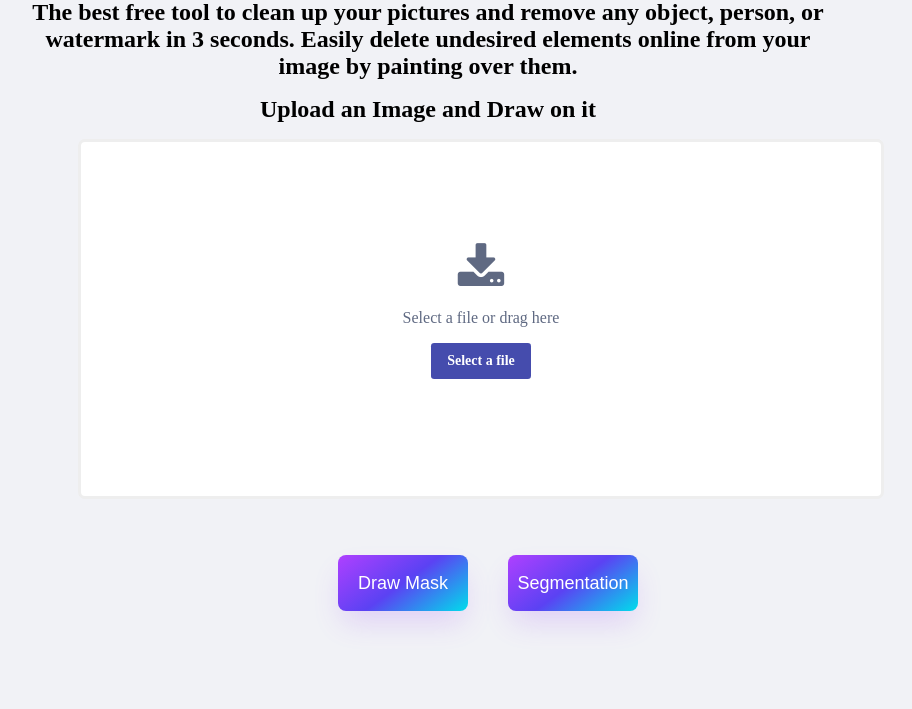
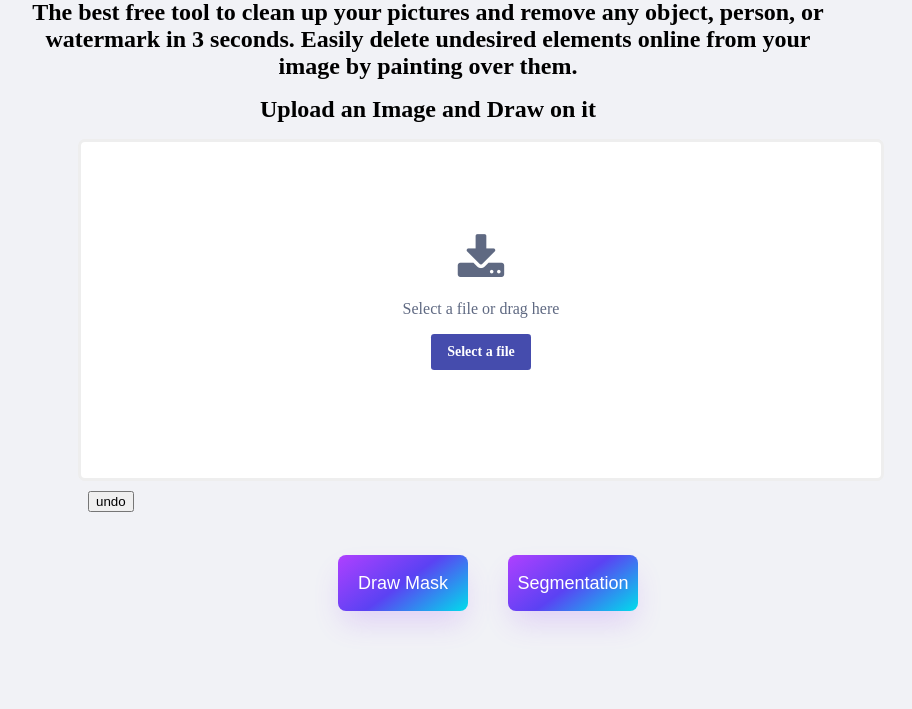
Before and after one commit to Duchai263/canvas_app, a Flask app: page / in a window 1280 px wide. Shown: the part 243-952 px from the top of the page, without its empty margins (212-1124 px from the left). Run offline with Flask 3, Linux system fonts and the light colour scheme; some libraries are stand-ins or nearby versions.

Commit message:
add undo button

```diff
--- a/static/canvas.js
+++ b/static/canvas.js
@@ -3,6 +3,7 @@
 let invCanvas = document.createElement('canvas');
 let invCanvas_seg = document.createElement('canvas');
 let imgHolder = document.createElement('canvas');
+const history = [];
 let mode = "";
 let check_upload = 0;
 let globalheight = 0;
@@ -22,6 +23,7 @@
         globalheight = img.height;
         await upload()
       }
+
       let segment_mode = document.getElementById('segment-image');
       document.getElementById("myCanvas").style.display = "none";
       document.getElementById("penSizeSlider").style.display = "none";
@@ -121,19 +123,6 @@
 function save_mode() {
   document.getElementById('btn-draw').textContent = "Remove"
   document.getElementById('btn-draw').onclick = () => {
-    // let canvas = document.getElementById("myCanvas");
-    // save()
-    // let img_result = document.getElementById('uploadedImage');
-    // img_result.style.width = "100%";
-    // img_result.style.height = "100%";
-    // img_result.classList.remove("hidden");
-    // if (mode === "drawing") {
-    //   canvas.style.display = "none";
-    //   document.getElementById('penSizeSlider').style.display = "none";
-    // }
-    // else if (mode === "segment") {
-    //   document.getElementById('detectOnClick').style.display = "none";
-    // }
 
     if (mode === "drawing") {
       let canvas = document.getElementById("myCanvas");
@@ -212,44 +201,9 @@
   }
 }
 
-async function save() {
 
-  let imageData;
-  // if (mode === "drawing") {
-  //   imageData = invCanvas.toDataURL();
-  // }
-  // else if (mode === "segment") {
-  //   // imageData = document.getElementById('canvas-segmentation').toDataURL()
-  //   imageData = invCanvas_seg.toDataURL();
-  // }
-
-  // // await fetch('/download_canvas', {
-  // //   method: 'POST',
-  // //   body: JSON.stringify({ image_data: imageData, name: imagefile.name }),
-  // //   headers: {
-  // //     'Content-Type': 'application/json'
-  // //   }
-  // // })
-  // //   .then(response => response.json())
-  // //   .then(data => {
-  // //     if (data.message === 'oke') {
-  // //       document.getElementById('uploadedImage').src = data.img_name;
-  // //     }
-  // //   })
-  // //   .catch(error => {
-  // //     console.error('Error:', error);
-  // //   });
-}
-
-// image upload
-
-// File Upload
-//
 function ekUpload() {
   function Init() {
-
-    //(1)
-
     var fileSelect = document.getElementById('file-upload');
     fileSelect.addEventListener('change', fileSelectHandler, false);
   }
@@ -262,9 +216,7 @@
 
     fileDrag.className = (e.type === 'dragover' ? 'hover' : 'modal-body file-upload');
   }
-  //(3)
   function fileSelectHandler(e) {
-    // Fetch FileList object
     var files = e.target.files || e.dataTransfer.files;
 
     // Cancel event and hover styling
@@ -272,10 +224,7 @@
 
     // Process all File objects
     for (var i = 0, f; f = files[i]; i++) {
-      //(4)
       parseFile(f);
-      //(5)
-      // uploadFile(f);
     }
   }
 
@@ -313,9 +262,6 @@
 
 
   }
-
-
-
   // Check for the various File API support.
   if (window.File && window.FileList && window.FileReader) {
     Init();
@@ -325,79 +271,6 @@
 }
 ekUpload();
 
-// import {
-//   InteractiveSegmenter,
-//   FilesetResolver
-// } from "https://cdn.jsdelivr.net/npm/@mediapipe/tasks-vision@0.10.0"
-
-
-// let interactiveSegmenter
-
-// // Before we can use InteractiveSegmenter class we must wait for it to finish
-// // loading. Machine Learning models can be large and take a moment to
-// // get everything needed to run.
-// const createSegmenter = async () => {
-//   const filesetResolver = await FilesetResolver.forVisionTasks(
-//     "https://cdn.jsdelivr.net/npm/@mediapipe/tasks-vision@0.10.0/wasm"
-//   )
-//   interactiveSegmenter = await InteractiveSegmenter.createFromOptions(
-//     filesetResolver,
-//     {
-//       baseOptions: {
-//         modelAssetPath: `https://storage.googleapis.com/mediapipe-models/interactive_segmenter/magic_touch/float32/1/magic_touch.tflite`,
-//         delegate: "GPU"
-//       },
-//       outputCategoryMask: true,
-//       outputConfidenceMasks: false
-//     }
-//   )
-/////////////////////////////////////////////////////
-// await setImage()
-/////////////////////////////////////////////////////
-// }
-// createSegmenter()
-
-/********************************************************************
- // Demo 1: Grab a bunch of images from the page and detection them
- // upon click.
- ********************************************************************/
-
-// In this demo, we have put all our clickable images in divs with the
-// CSS class 'detectionOnClick'. Lets get all the elements that have
-// this class.
-// const imageContainers = document.getElementsByClassName("detectOnClick")
-
-// // Handle clicks on the demo images
-// for (let i = 0; i < imageContainers.length; i++) {
-//   imageContainers[i].children[0].addEventListener("click", handleClick)
-// }
-
-// /**
-//  * Detect segmentation on click
-//  */
-// async function handleClick(event) {
-//   if (!interactiveSegmenter) {
-//     alert("InteractiveSegmenter still loading. Try again shortly.")
-//     return
-//   }
-//   ////////////////////////////////////////////////////////////
-//   await click(event.offsetX / event.target.width, event.offsetY / event.target.height)
-//   ////////////////////////////////////////////////////////////
-//   interactiveSegmenter.segment(
-//     event.target,
-//     {
-//       keypoint: {
-//         x: event.offsetX / event.target.width,
-//         y: event.offsetY / event.target.height
-//       }
-//     },
-//     result => {
-//       drawSegmentation(result.categoryMask, event.target.parentElement)
-//       drawClickPoint(event.target.parentElement, event)
-//     }
-//   )
-// }
-/////////////////////////////////////////////
 async function handleClick(event) {
   let x = event.offsetX
   let y = event.offsetY
@@ -445,15 +318,6 @@
         ctx.fillRect(j, i, 1, 1)
         ctx2.fillRect(j, i, 1, 1)
       }
-
-  // maskData.map((category, index) => {
-  //   if (Math.round(category * 255.0) === 0) {
-  //     const x = (index + 1) % width
-  //     const y = (index + 1 - x) / width
-  //     ctx.fillRect(x, y, 1, 1)
-  //     ctx2.fillRect(x, y, 1, 1)
-  //   }
-  // })
 }
 
 /**
--- a/static/mystyle.css
+++ b/static/mystyle.css
@@ -56,6 +56,12 @@
 	justify-content: flex-end;
 	width:fit-content;
 	margin: 0 30px 0 0;
+}
+
+#draw-canvas-container
+{
+	position: absolute;
+    margin: 10px;
 }
 #myCanvas {
 	/* border: 1px solid black; */
--- a/templates/index.html
+++ b/templates/index.html
@@ -62,8 +62,15 @@
             <canvas class="canvas-segmentation" id = "canvas-segmentation"></canvas>
             <span class="click-point"></span>
           </div>
-          <canvas id="myCanvas" ></canvas>
+
+          <div>
+            <div id = "draw-canvas-container" >
+              <button id = "btn-undo" >undo </button>
+            </div>
+            <canvas id="myCanvas" ></canvas>
+          </div>
           <input type="range" min="1" max="20" value="10" id="penSizeSlider">
+
           <img id="uploadedImage" class = "hidden">
           <div id="response" class="hidden">
             <div id="messages"></div>
```
